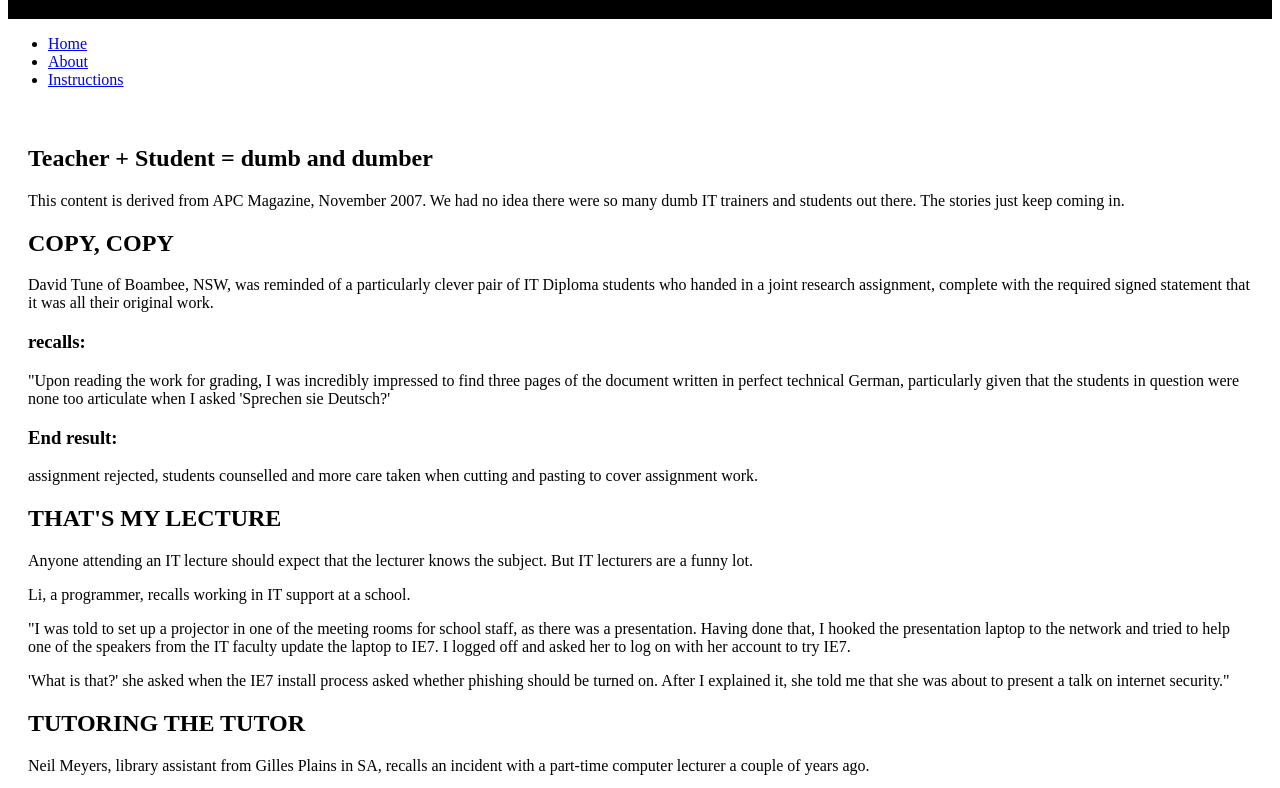
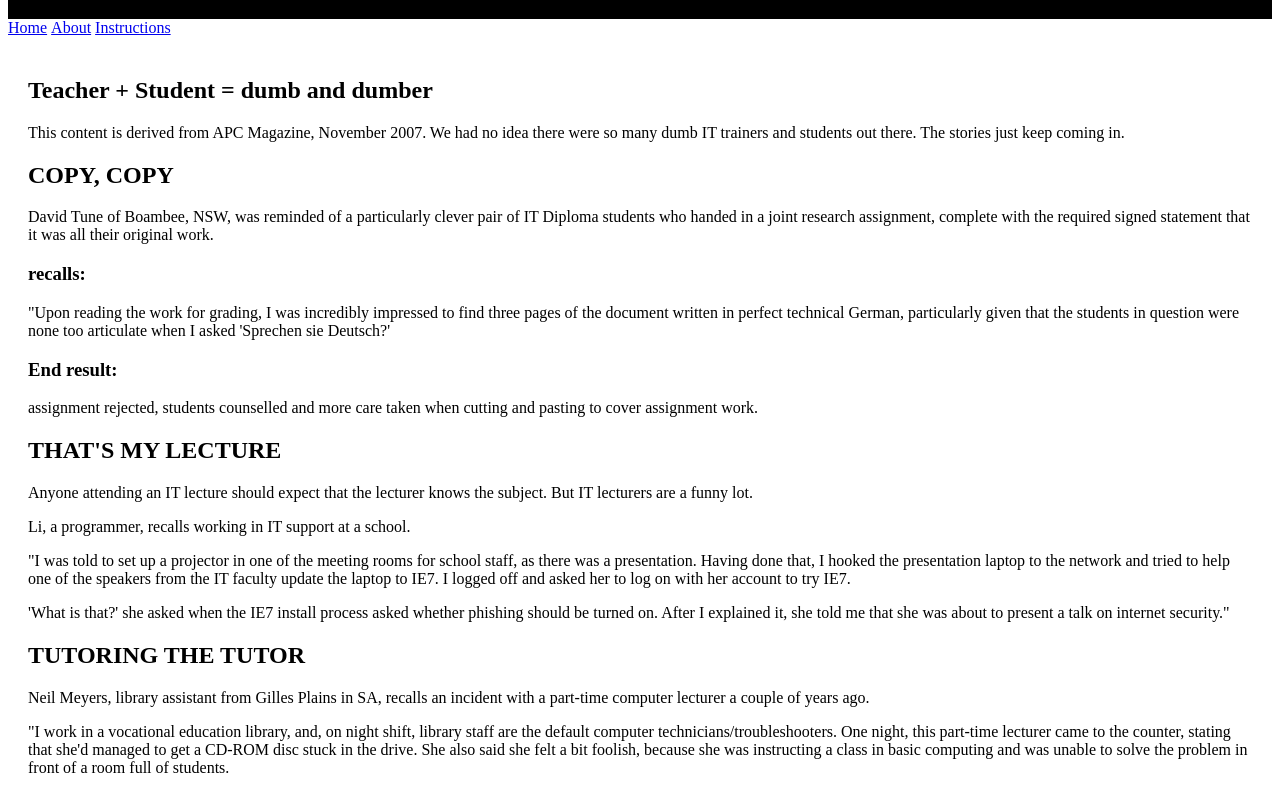
Before and after one commit to GUKWAT/C4Prog-WT-23S2-Portfolio-TG, a plain HTML site: page WebTech-Portfolio/phase-2/index.html in a window 1280 px wide. Shown: the part 79-867 px from the top of the page. Drawn offline with Linux system fonts and the light colour scheme.

Commit message:
feat navigation horizontal layout

```diff
--- a/WebTech-Portfolio/phase-2/assets/css/styles.css
+++ b/WebTech-Portfolio/phase-2/assets/css/styles.css
@@ -12,6 +12,7 @@ main {
     padding: 20px;
     background-color: white;
 
+
 }
 
 footer {
@@ -21,6 +22,16 @@ footer {
     text-align: center;
 
 }
+
+ul {
+    list-style-type: none;
+    margin: 0;
+    padding: 0;
+  }
+
+  li {
+    display: inline;
+  }
 
 
 @media screen and (max-width: 768px) {
--- a/WebTech-Portfolio/phase-2/index.html
+++ b/WebTech-Portfolio/phase-2/index.html
@@ -14,7 +14,7 @@
         <h1>Site Name</h1>
     </header>
         <nav>
-            <ul class="nav__links">
+          <ul>
                 <li>
                     <a href="index.html">Home</a>
                 </li>
```
